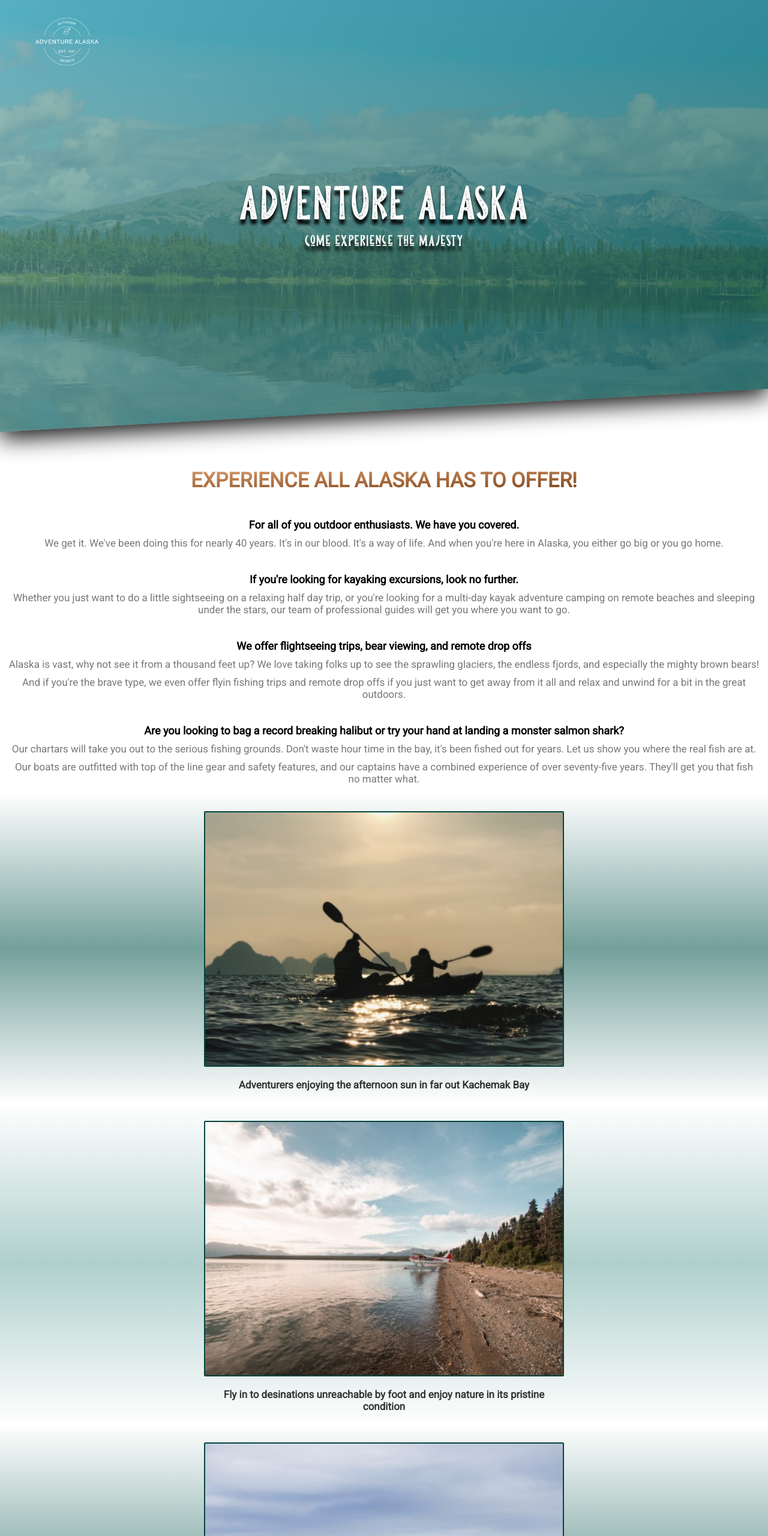
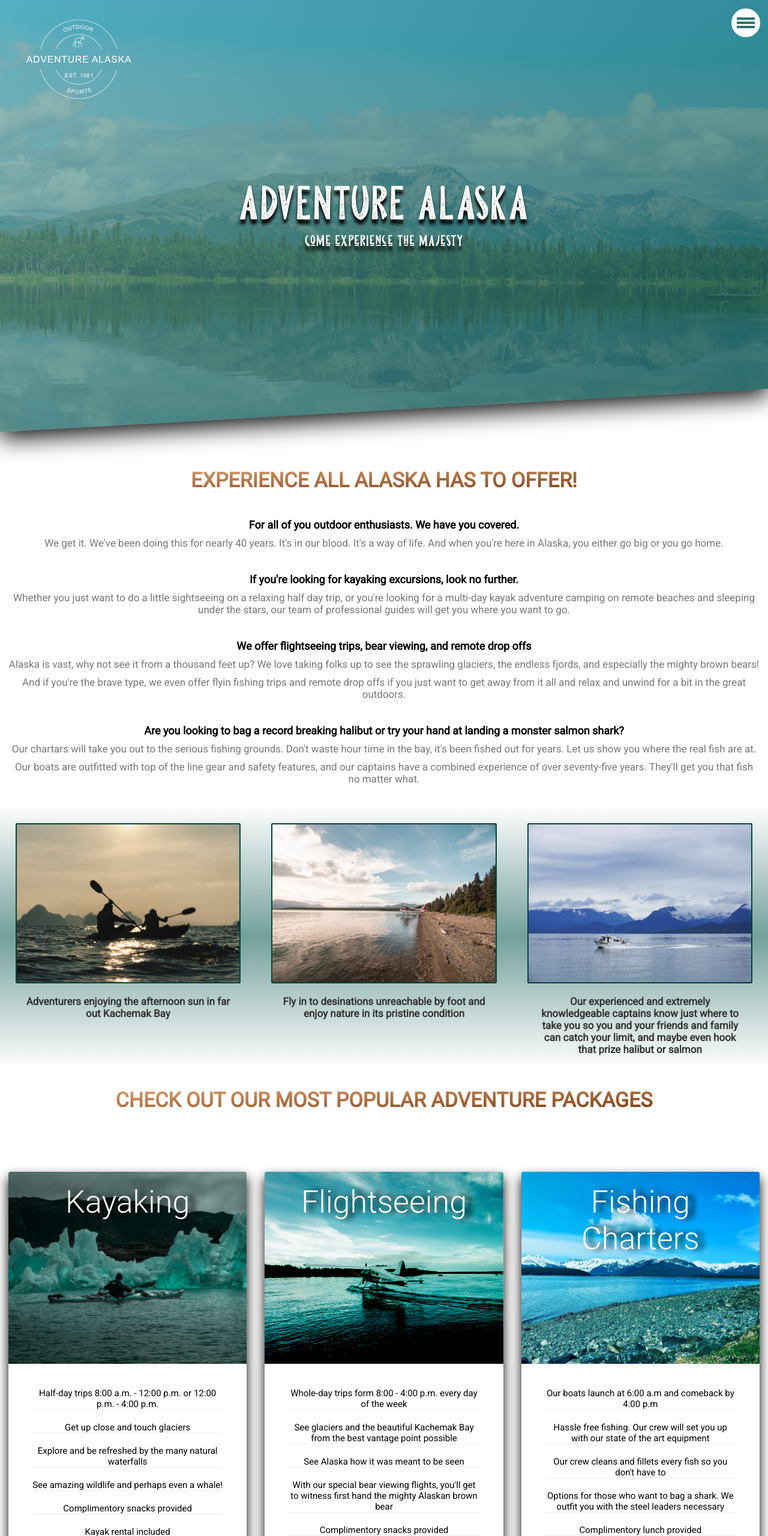
Before and after one commit to awduley/adventure-alaska, a website built with Parcel: page src/index.html in a window 1280 px wide. Shown: the top 2560 px of the page at 60% size. Built offline with nearby package versions, Linux system fonts and the light colour scheme.

Commit message:
third commit 95% done

```diff
--- a/src/index.html
+++ b/src/index.html
@@ -17,6 +17,15 @@
     <div class="u-logo-align-left">
       <img src="./img/logo-1.png" alt="Logo" class="header__logo">
     </div>
+    <nav class="nav">
+      <div class="nav__circle">
+        <div class="nav__lines">
+          <div class="nav__line nav__line--1"></div>
+          <div class="nav__line nav__line--2"></div>
+          <div class="nav__line nav__line--2"></div>
+        </div>
+      </div>
+    </nav>
     <div class="u-align-center">
       <div class="header__headings">
         <h1 class="header__primary">Adventure Alaska</h1>
@@ -223,7 +232,7 @@
           I tell you what. I got my first hit in literally 5 minutes. The fight was on. I was pumped like a Reebok.
         </p>
         <p>Fast forward 3 hours and I was pullen in the biggest darn fish of my life. I was beat. After we finally managed to get that monster in the boat,
-          it weight in at a hefty 89 lbs. Keep up the good work Adventure Alaska. By far the best charter service I've ever been on. Aint no such thing as a charter
+          it weighed in at a hefty 89 lbs. Keep up the good work Adventure Alaska. By far the best charter service I've ever been on. Aint no such thing as a charter
           in Kentucky, but whatever.
         </p>
         <p>
--- a/src/scss/_body.scss
+++ b/src/scss/_body.scss
@@ -56,6 +56,12 @@ body {
     font-size: 2.6rem;
     font-weight: 400;
     letter-spacing: .1rem;
+  }
+
+  .nav {
+    position: absolute;
+    top: 3%;
+    right: 3%;
   }
 }
 
@@ -160,7 +166,7 @@ body {
   text-align: center;
 
   &__logo {
-    position: relative;
+    width: 100%;
     margin-top: -3rem;
   }
 
@@ -257,17 +263,8 @@ body {
     top: 2rem;
     left: 50%;
     transform: translateX(-50%);
+    text-shadow: 1rem 0 1rem $color-black;
   }
-
-  &__package--2 {
-    color: $color-white;
-  }
-
-  &__package--3 {
-    color: $color-gray-dark;
-  }
-
-    // possible span here
 
   &__info {
     text-align: center;
@@ -305,8 +302,9 @@ body {
   }
 
   &__price {
-    font-size: 10rem;
+    font-size: 9rem;
     margin-bottom: 0;
+    font-weight: lighter;
   }
 }
 
@@ -320,6 +318,8 @@ body {
   padding: 12rem 1rem;
   clip-path: polygon(0 2%, 100% 0, 100% 98%, 0 100%);
   margin: 6rem 0;
+  display: grid;
+  grid-template-columns: 1fr;
 
   &__heading {
     width: 90%;
--- a/src/scss/_components.scss
+++ b/src/scss/_components.scss
@@ -32,3 +32,28 @@
     box-shadow: 0 1rem 1.2rem $color-black;
   }
 }
+
+.nav {
+
+  &__circle {
+    width: 4.8rem;
+    height: 4.8rem;
+    background-color: $color-white;
+    border-radius: 50%;
+    position: relative;
+  }
+
+  &__lines {
+    position: absolute;
+    left: 50%;
+    transform: translateX(-50%);
+    bottom: 25%;
+  }
+
+  &__line {
+    width: 3rem;
+    height: .4rem;
+    background-color: $color-secondary-2-0;
+    margin: .3rem;
+  }
+}
--- a/src/scss/_media-queries.scss
+++ b/src/scss/_media-queries.scss
@@ -1,6 +1,50 @@
 // Cell phone portrait mode
-@include xl {
+@include xs {
 
+  .header {
+
+    &__logo {
+      transform: scale(.2.5);
+      margin-top: -11.5rem;
+    }
+  }
+
+  .card {
+    width: 30rem;
+    max-width: 40rem;
+    width: 100%;
+    margin-bottom: 22rem;
+
+    &:not(.card:last-child) {
+      margin-bottom: 7rem;
+    }
+
+    &__image-logo {
+      position: absolute;
+      top: 0;
+      left: 50%;
+      transform: translateX(-50%) scale(.5);
+    }
+
+    &__back {
+      height: 86rem;
+    }
+
+    &__front {
+      height: 86rem;
+    }
+  }
+
+  .btn {
+    position: absolute;
+    bottom: 15%;
+    left: 50%;
+    transform: translateX(-50%);
+  }
+
+  .testimonials {
+    margin-top: -2rem;
+  }
 }
 
 // Cell phone landscape mode
@@ -11,11 +55,20 @@
 // Tablets and small laptops
 @include md {
 
+  .header {
+
+    .nav {
+      top: 2%;
+      right: 1%;
+    }
+
+  }
+
   .testimonials {
     clip-path: polygon(0 4%, 100% 0, 100% 96%, 0 100%);
 
     &__heading {
-      margin-top: -4rem;
+      margin-top: 4rem;
     }
   }
 }
@@ -25,6 +78,29 @@
 
   h2 {
     font-size: 3.4rem;
+  }
+
+  .header {
+
+    &__logo {
+      transform: scale(.5);
+      margin: -8rem 0 0 -12rem;
+    }
+  }
+
+  .about__images {
+    display: flex;
+    margin-top: 2rem;
+    background-image: linear-gradient(to bottom, rgba($color-secondary-2-2, 0), rgba($color-secondary-2-3, .6), rgba($color-secondary-2-2, 0));
+  }
+
+  .about__figure {
+
+    &-1,
+    &-2,
+    &-3 {
+      background: none;
+    }
   }
 
   .main {
@@ -41,22 +117,35 @@
     max-width: 40rem;
     width: 100%;
 
+    &__image-logo {
+      position: absolute;
+      top: 0;
+      left: 50%;
+      transform: translateX(-50%) scale(.5);
+    }
+
     &__back {
-      height: 72rem;
+      height: 75rem;
     }
 
     &__front {
-      height: 72rem;
+      height: 75rem;
     }
   }
-}
 
-.testimonials {
-  display: grid;
-  grid-template-columns: 1fr 1fr;
+  .testimonials {
+    display: grid;
+    grid-template-columns: 1fr 1fr;
 
-  &__heading {
-    grid-column: 1 / -1;
+    &__heading {
+      grid-column: 1 / -1;
+    }
+  }
+
+  .testimonial {
+    padding-top: .3rem;
+
+
   }
 }
 
```
Also changed, not shown: dist/index.html, 5 other files.
